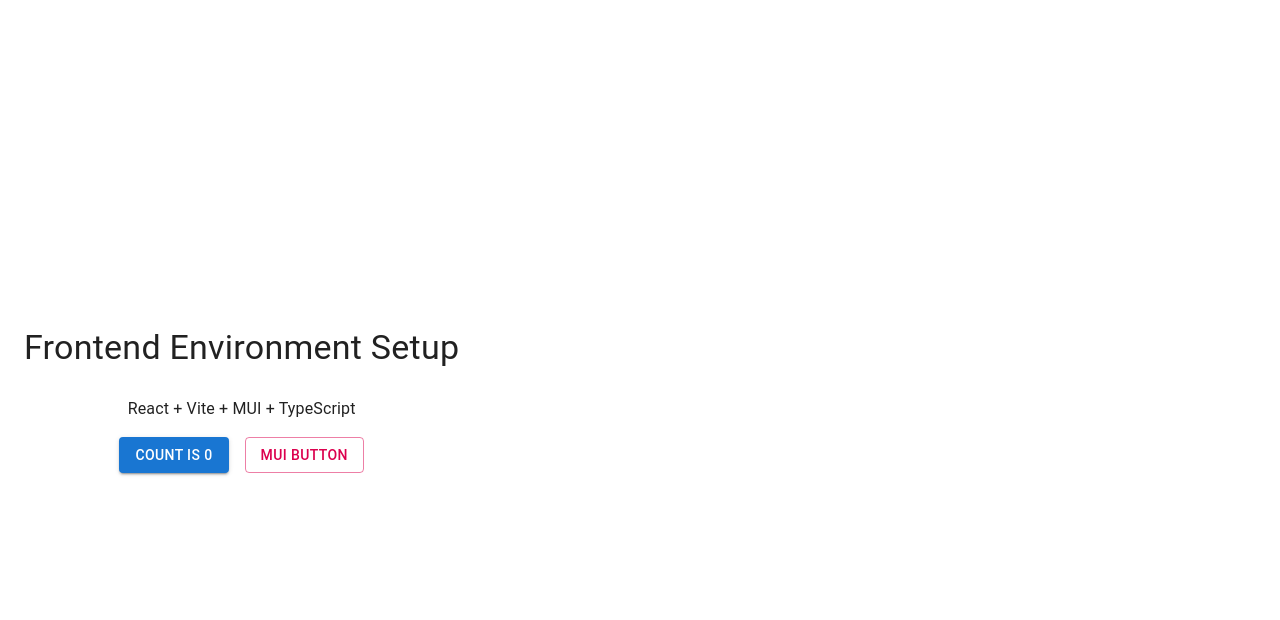
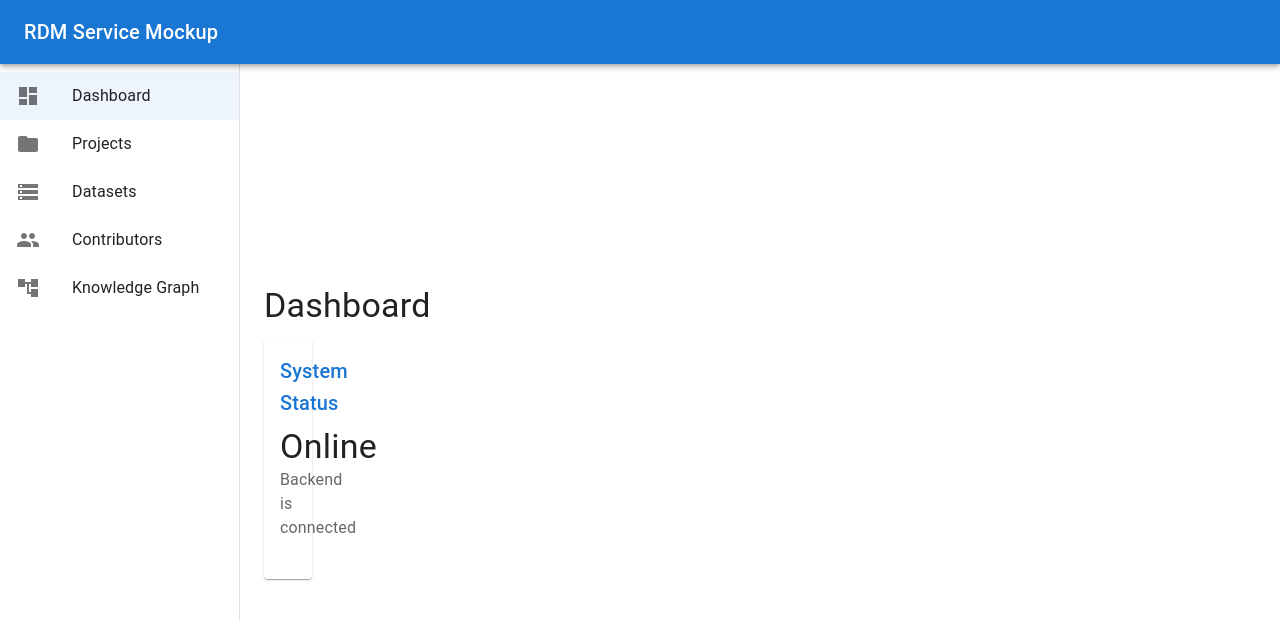
Before and after one commit to Surpris/dm-service-mockup, a React app in the folder frontend/: page / in a window 1280 px wide. Shown: the top 620 px of the page. Built offline with nearby package versions, Linux system fonts and the light colour scheme; the HTML template or start-up script is replaced by a standard one.

Commit message:
feat: add codes for frontend

```diff
--- a/frontend/package.json
+++ b/frontend/package.json
@@ -10,10 +10,13 @@
     "preview": "vite preview"
   },
   "dependencies": {
+    "@apollo/client": "^4.1.4",
     "@emotion/react": "^11.14.0",
     "@emotion/styled": "^11.14.1",
     "@mui/icons-material": "^7.3.7",
     "@mui/material": "^7.3.7",
+    "@mui/x-data-grid": "^8.27.0",
+    "graphql": "^16.12.0",
     "react": "^19.2.0",
     "react-dom": "^19.2.0",
     "react-router-dom": "^7.13.0"
--- a/frontend/src/App.tsx
+++ b/frontend/src/App.tsx
@@ -1,15 +1,14 @@
 
-import { useState } from 'react'
-import { BrowserRouter, Routes, Route } from 'react-router-dom'
-import {
-  ThemeProvider,
-  createTheme,
-  CssBaseline,
-  Box,
-  Typography,
-  Button,
-  Container
-} from '@mui/material'
+import { ApolloProvider } from '@apollo/client/react';
+import { BrowserRouter, Routes, Route } from 'react-router-dom';
+import { ThemeProvider, createTheme, CssBaseline } from '@mui/material';
+
+import { client } from './graphql/client';
+import MainLayout from './components/MainLayout';
+import Dashboard from './pages/Dashboard';
+import ProjectList from './pages/ProjectList';
+import DatasetList from './pages/DatasetList';
+import ContributorList from './pages/ContributorList';
 
 // Create a default theme
 const theme = createTheme({
@@ -24,41 +23,24 @@ const theme = createTheme({
   },
 });
 
-function Home() {
-  const [count, setCount] = useState(0)
-
-  return (
-    <Container maxWidth="sm">
-      <Box sx={{ my: 4, display: 'flex', flexDirection: 'column', alignItems: 'center', gap: 2 }}>
-        <Typography variant="h4" component="h1" gutterBottom>
-          Frontend Environment Setup
-        </Typography>
-        <Typography variant="body1">
-          React + Vite + MUI + TypeScript
-        </Typography>
-        <Box sx={{ display: 'flex', gap: 2 }}>
-          <Button variant="contained" onClick={() => setCount((c) => c + 1)}>
-            Count is {count}
-          </Button>
-          <Button variant="outlined" color="secondary">
-            MUI Button
-          </Button>
-        </Box>
-      </Box>
-    </Container>
-  )
-}
-
 function App() {
   return (
+    <ApolloProvider client={client}>
       <ThemeProvider theme={theme}>
         <CssBaseline />
         <BrowserRouter>
           <Routes>
-          <Route path="/" element={<Home />} />
+            <Route path="/" element={<MainLayout />}>
+              <Route index element={<Dashboard />} />
+              <Route path="projects" element={<ProjectList />} />
+              <Route path="datasets" element={<DatasetList />} />
+              <Route path="contributors" element={<ContributorList />} />
+              {/* <Route path="graph" element={<GraphView />} /> */}
+            </Route>
           </Routes>
         </BrowserRouter>
       </ThemeProvider>
+    </ApolloProvider>
   )
 }
 
--- /dev/null
+++ b/frontend/src/components/MainLayout.tsx
@@ -0,0 +1,63 @@
+
+import { Box, AppBar, Toolbar, Typography, Drawer, List, ListItem, ListItemButton, ListItemIcon, ListItemText, CssBaseline } from '@mui/material';
+import { Dashboard as DashboardIcon, Folder as ProjectIcon, Storage as DatasetIcon, People as PeopleIcon, AccountTree as GraphIcon } from '@mui/icons-material';
+import { useNavigate, useLocation, Outlet } from 'react-router-dom';
+
+const drawerWidth = 240;
+
+const menuItems = [
+  { text: 'Dashboard', icon: <DashboardIcon />, path: '/' },
+  { text: 'Projects', icon: <ProjectIcon />, path: '/projects' },
+  { text: 'Datasets', icon: <DatasetIcon />, path: '/datasets' },
+  { text: 'Contributors', icon: <PeopleIcon />, path: '/contributors' },
+  { text: 'Knowledge Graph', icon: <GraphIcon />, path: '/graph' }, // Future placeholder
+];
+
+export default function MainLayout() {
+  const navigate = useNavigate();
+  const location = useLocation();
+
+  return (
+    <Box sx={{ display: 'flex' }}>
+      <CssBaseline />
+      <AppBar position="fixed" sx={{ zIndex: (theme) => theme.zIndex.drawer + 1 }}>
+        <Toolbar>
+          <Typography variant="h6" noWrap component="div">
+            RDM Service Mockup
+          </Typography>
+        </Toolbar>
+      </AppBar>
+      <Drawer
+        variant="permanent"
+        sx={{
+          width: drawerWidth,
+          flexShrink: 0,
+          [`& .MuiDrawer-paper`]: { width: drawerWidth, boxSizing: 'border-box' },
+        }}
+      >
+        <Toolbar />
+        <Box sx={{ overflow: 'auto' }}>
+          <List>
+            {menuItems.map((item) => (
+              <ListItem key={item.text} disablePadding>
+                <ListItemButton
+                  selected={location.pathname === item.path}
+                  onClick={() => navigate(item.path)}
+                >
+                  <ListItemIcon>
+                    {item.icon}
+                  </ListItemIcon>
+                  <ListItemText primary={item.text} />
+                </ListItemButton>
+              </ListItem>
+            ))}
+          </List>
+        </Box>
+      </Drawer>
+      <Box component="main" sx={{ flexGrow: 1, p: 3 }}>
+        <Toolbar />
+        <Outlet />
+      </Box>
+    </Box>
+  );
+}
--- /dev/null
+++ b/frontend/src/graphql/client.ts
@@ -0,0 +1,12 @@
+
+import { ApolloClient, InMemoryCache } from '@apollo/client/core';
+import { createHttpLink } from '@apollo/client/link/http';
+
+const httpLink = createHttpLink({
+  uri: 'http://localhost:3000/graphql', // Default NestJS GraphQL endpoint
+});
+
+export const client = new ApolloClient({
+  link: httpLink,
+  cache: new InMemoryCache(),
+});
--- /dev/null
+++ b/frontend/src/graphql/queries.ts
@@ -0,0 +1,39 @@
+
+import { gql } from '@apollo/client';
+
+export const GET_PROJECTS = gql`
+  query GetProjects {
+    projects {
+      id
+      projectNumber
+      description
+      createdAt
+    }
+  }
+`;
+
+export const GET_DATASETS = gql`
+  query GetDatasets {
+    datasets {
+      id
+      datasetNo
+      title
+      accessPolicy
+      createdAt
+      project {
+        projectNumber
+      }
+    }
+  }
+`;
+
+export const GET_CONTRIBUTORS = gql`
+  query GetContributors {
+    contributors {
+      id
+      contributorId
+      name
+      # role is in intermediate table, might need separate handling or updated query
+    }
+  }
+`;
--- /dev/null
+++ b/frontend/src/pages/ContributorList.tsx
@@ -0,0 +1,43 @@
+
+import { useQuery } from '@apollo/client/react';
+import { DataGrid, type GridColDef, GridToolbar } from '@mui/x-data-grid';
+import { Paper, Typography, Box, CircularProgress, Alert } from '@mui/material';
+import { GET_CONTRIBUTORS } from '../graphql/queries';
+
+const columns: GridColDef[] = [
+  { field: 'id', headerName: 'ID', width: 90 },
+  { field: 'contributorId', headerName: 'Contributor ID', width: 150 },
+  { field: 'name', headerName: 'Name', width: 250 },
+];
+
+export default function ContributorList() {
+  const { loading, error, data } = useQuery<any>(GET_CONTRIBUTORS);
+
+  if (loading) return <Box sx={{ display: 'flex', justifyContent: 'center', mt: 4 }}><CircularProgress /></Box>;
+  if (error) return <Alert severity="error">Error loading contributors: {error.message}</Alert>;
+
+  return (
+    <Box sx={{ height: 600, width: '100%' }}>
+      <Typography variant="h4" component="h1" gutterBottom>
+        Contributors
+      </Typography>
+      <Paper sx={{ height: '100%', width: '100%' }}>
+        <DataGrid
+          rows={data?.contributors || []}
+          columns={columns}
+          initialState={{
+            pagination: {
+              paginationModel: { page: 0, pageSize: 10 },
+            },
+            columns: {
+               columnVisibilityModel: { id: false }
+            }
+          }}
+          pageSizeOptions={[5, 10, 25]}
+          slots={{ toolbar: GridToolbar }}
+          disableRowSelectionOnClick
+        />
+      </Paper>
+    </Box>
+  );
+}
--- /dev/null
+++ b/frontend/src/pages/Dashboard.tsx
@@ -0,0 +1,34 @@
+
+import { Box, Typography, Paper, Grid } from '@mui/material';
+
+export default function Dashboard() {
+  return (
+    <Box>
+      <Typography variant="h4" gutterBottom>
+        Dashboard
+      </Typography>
+      <Grid container spacing={3}>
+        <Grid size={{ xs: 12, md: 6, lg: 4 }}>
+          <Paper
+            sx={{
+              p: 2,
+              display: 'flex',
+              flexDirection: 'column',
+              height: 240,
+            }}
+          >
+            <Typography variant="h6" color="primary" gutterBottom>
+              System Status
+            </Typography>
+            <Typography component="p" variant="h4">
+              Online
+            </Typography>
+            <Typography color="text.secondary" sx={{ flex: 1 }}>
+              Backend is connected
+            </Typography>
+          </Paper>
+        </Grid>
+      </Grid>
+    </Box>
+  );
+}
--- /dev/null
+++ b/frontend/src/pages/DatasetList.tsx
@@ -0,0 +1,56 @@
+
+import { useQuery } from '@apollo/client/react';
+import { DataGrid, type GridColDef, GridToolbar } from '@mui/x-data-grid';
+import { Paper, Typography, Box, CircularProgress, Alert } from '@mui/material';
+import { GET_DATASETS } from '../graphql/queries';
+
+const columns: GridColDef[] = [
+  { field: 'id', headerName: 'ID', width: 90 },
+  { field: 'datasetNo', headerName: 'No.', width: 70, type: 'number' },
+  { field: 'title', headerName: 'Title', width: 300 },
+  { field: 'accessPolicy', headerName: 'Access Policy', width: 150 },
+  {
+    field: 'projectNumber',
+    headerName: 'Project',
+    width: 150,
+    valueGetter: (_value: unknown, row: any) => row.project?.projectNumber || '-'
+  },
+  {
+    field: 'createdAt',
+    headerName: 'Created At',
+    width: 200,
+    valueFormatter: (value: string) => new Date(value).toLocaleString()
+  },
+];
+
+export default function DatasetList() {
+  const { loading, error, data } = useQuery<any>(GET_DATASETS);
+
+  if (loading) return <Box sx={{ display: 'flex', justifyContent: 'center', mt: 4 }}><CircularProgress /></Box>;
+  if (error) return <Alert severity="error">Error loading datasets: {error.message}</Alert>;
+
+  return (
+    <Box sx={{ height: 600, width: '100%' }}>
+      <Typography variant="h4" component="h1" gutterBottom>
+        Datasets
+      </Typography>
+      <Paper sx={{ height: '100%', width: '100%' }}>
+        <DataGrid
+          rows={data?.datasets || []}
+          columns={columns}
+          initialState={{
+            pagination: {
+              paginationModel: { page: 0, pageSize: 10 },
+            },
+            columns: {
+               columnVisibilityModel: { id: false }
+            }
+          }}
+          pageSizeOptions={[5, 10, 25]}
+          slots={{ toolbar: GridToolbar }}
+          disableRowSelectionOnClick
+        />
+      </Paper>
+    </Box>
+  );
+}
--- /dev/null
+++ b/frontend/src/pages/ProjectList.tsx
@@ -0,0 +1,50 @@
+
+import { useQuery } from '@apollo/client/react';
+import { DataGrid, type GridColDef, GridToolbar } from '@mui/x-data-grid';
+import { Paper, Typography, Box, CircularProgress, Alert } from '@mui/material';
+import { GET_PROJECTS } from '../graphql/queries';
+
+const columns: GridColDef[] = [
+  { field: 'id', headerName: 'ID', width: 90 },
+  { field: 'projectNumber', headerName: 'Project Number', width: 150 },
+  { field: 'description', headerName: 'Description', width: 400 },
+  {
+    field: 'createdAt',
+    headerName: 'Created At',
+    width: 200,
+    valueFormatter: (value: string) => new Date(value).toLocaleString()
+  },
+];
+
+export default function ProjectList() {
+  const { loading, error, data } = useQuery<any>(GET_PROJECTS);
+
+  if (loading) return <Box sx={{ display: 'flex', justifyContent: 'center', mt: 4 }}><CircularProgress /></Box>;
+  if (error) return <Alert severity="error">Error loading projects: {error.message}</Alert>;
+
+  return (
+    <Box sx={{ height: 600, width: '100%' }}>
+      <Typography variant="h4" component="h1" gutterBottom>
+        Projects
+      </Typography>
+      <Paper sx={{ height: '100%', width: '100%' }}>
+        <DataGrid
+          rows={data?.projects || []}
+          columns={columns}
+          initialState={{
+            pagination: {
+              paginationModel: { page: 0, pageSize: 10 },
+            },
+            columns: {
+               columnVisibilityModel: { id: false }
+            }
+          }}
+          pageSizeOptions={[5, 10, 25]}
+          checkboxSelection
+          slots={{ toolbar: GridToolbar }}
+          disableRowSelectionOnClick
+        />
+      </Paper>
+    </Box>
+  );
+}
```
Also changed, not shown: 1 other file (tests, documents, lock files or other folders). Lines whose indentation alone changed are shown as unchanged.
